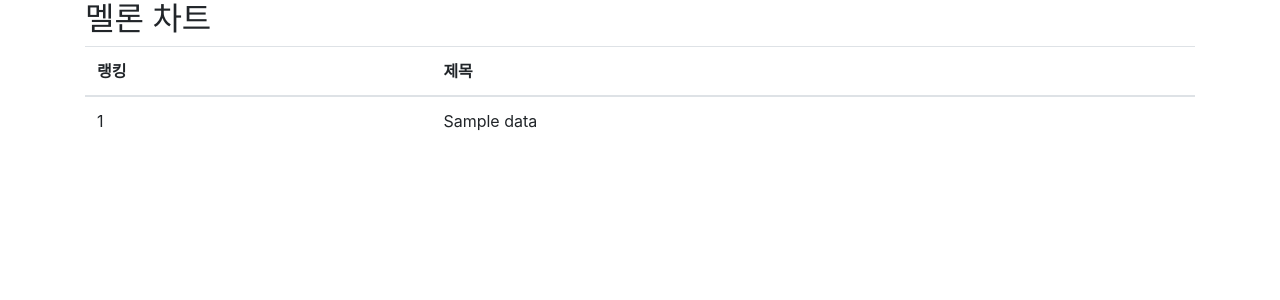
After one commit to Winkite-02/bts2, a Flask app: template templates/melon.html in a window 1280 px wide. The commit adds this page. Shown: the top 300 px of the page. Run offline with Flask 2, Linux system fonts and the light colour scheme; the template is opened without the code that fills it: most values are stand-ins (such as "Sample title", 1, 10 or a date in 2020).

Commit message:
팬페이지

```diff
--- a/app.py
+++ b/app.py
@@ -1,5 +1,7 @@
 
 import db
+import crawling
+import chart
 from flask import Flask, render_template, request
 app = Flask(__name__)
 
@@ -21,7 +23,17 @@ def action_page():
 @app.route('/msg')
 def msg():
     contact_list = db.select_data()
-    return render_template("action_page.html", data=contact_list)
+    return render_template("message.html", data=contact_list)
+
+@app.route('/movie')
+def movie():
+    contact_list = crawling.get_movie()
+    return render_template("movie.html", data=contact_list)
+
+@app.route('/melon')
+def melon():
+    contact_list = chart.get_melon()
+    return render_template("melon.html", data=contact_list)
 
 if __name__ == '__main__':
     app.run(host='210.110.167.56')
--- a/templates/index.html
+++ b/templates/index.html
@@ -26,10 +26,11 @@
                 <button class="navbar-toggler navbar-toggler-right" type="button" data-bs-toggle="collapse" data-bs-target="#navbarResponsive" aria-controls="navbarResponsive" aria-expanded="false" aria-label="Toggle navigation"><span class="navbar-toggler-icon"></span></button>
                 <div class="collapse navbar-collapse" id="navbarResponsive">
                     <ul class="navbar-nav ms-auto my-2 my-lg-0">
-                        <li class="nav-item"><a class="nav-link" href="#about">About</a></li>
-                        <li class="nav-item"><a class="nav-link" href="#services">Services</a></li>
+                        <li class="nav-item"><a class="nav-link" href="/movie">영화랭킹</a></li>
+                        <li class="nav-item"><a class="nav-link" href="/melon">멜론차트</a></li>
                         <li class="nav-item"><a class="nav-link" href="#portfolio">Portfolio</a></li>
                         <li class="nav-item"><a class="nav-link" href="#contact">Contact</a></li>
+                        <li class="nav-item"><a class="nav-link" href="/msg">응원메시지</a></li>
                     </ul>
                 </div>
             </div>
--- /dev/null
+++ b/templates/melon.html
@@ -0,0 +1,37 @@
+<!DOCTYPE html>
+<html lang="en">
+<head>
+  <title>Bootstrap Example</title>
+  <meta charset="utf-8">
+  <meta name="viewport" content="width=device-width, initial-scale=1">
+  <link rel="stylesheet" href="https://cdn.jsdelivr.net/npm/bootstrap@4.6.1/dist/css/bootstrap.min.css">
+  <script src="https://cdn.jsdelivr.net/npm/jquery@3.6.0/dist/jquery.slim.min.js"></script>
+  <script src="https://cdn.jsdelivr.net/npm/popper.js@1.16.1/dist/umd/popper.min.js"></script>
+  <script src="https://cdn.jsdelivr.net/npm/bootstrap@4.6.1/dist/js/bootstrap.bundle.min.js"></script>
+</head>
+<body>
+
+<div class="container">
+  <h2>멜론 차트</h2>
+  <table class="table">
+    <thead>
+      <tr>
+        <th>랭킹</th>
+        <th>제목</th>
+      </tr>
+    </thead>
+    <tbody>
+    {% for i in data %}
+        <tr>
+            <td>{{ i[0] }}</td>
+            <td>{{ i[1] }}</td>
+        </tr>
+    {% endfor %}
+
+
+    </tbody>
+  </table>
+</div>
+
+</body>
+</html>
```
Also changed, not shown: chart.py (added, +34 -0 lines), crawling.py (added, +29 -0 lines), templates/movie.html (added, +37 -0 lines).
